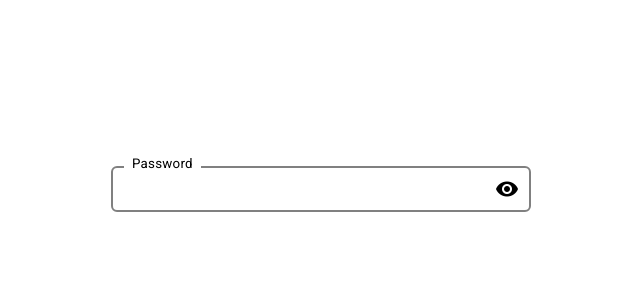
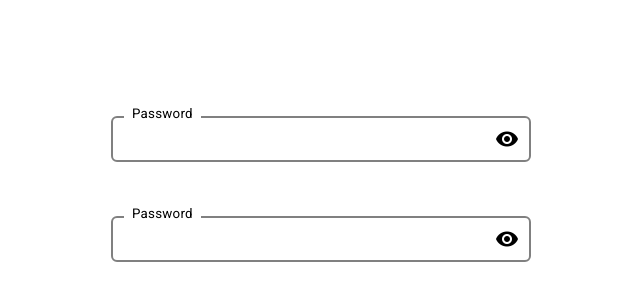
Before and after one commit to yuto-miyoshi/login, an Angular app in the folder frontend/: page / in a window 1280 px wide. Shown: the part 196-496 px from the top of the page, without its empty margins (319-959 px from the left). Built offline with nearby package versions, Linux system fonts and the light colour scheme.

Commit message:
UPDATE:パスワード照合コンポーネントのスタイルチェックの実装

```diff
--- a/frontend/src/app/login/login.component.html
+++ b/frontend/src/app/login/login.component.html
@@ -1 +1 @@
-<app-password-error class="temp"></app-password-error>
+<app-password-match class="temp"></app-password-match>
--- a/frontend/src/app/login/login.component.ts
+++ b/frontend/src/app/login/login.component.ts
@@ -1,10 +1,10 @@
 import { Component } from '@angular/core';
-import { PasswordErrorComponent } from '../shared/molecules/password-error/password-error.component';
+import { PasswordMatchComponent } from './password-match/password-match.component';
 
 @Component({
   selector: 'app-login',
   standalone: true,
-  imports: [PasswordErrorComponent],
+  imports: [PasswordMatchComponent],
   templateUrl: './login.component.html',
   styleUrl: './login.component.scss',
 })
```
